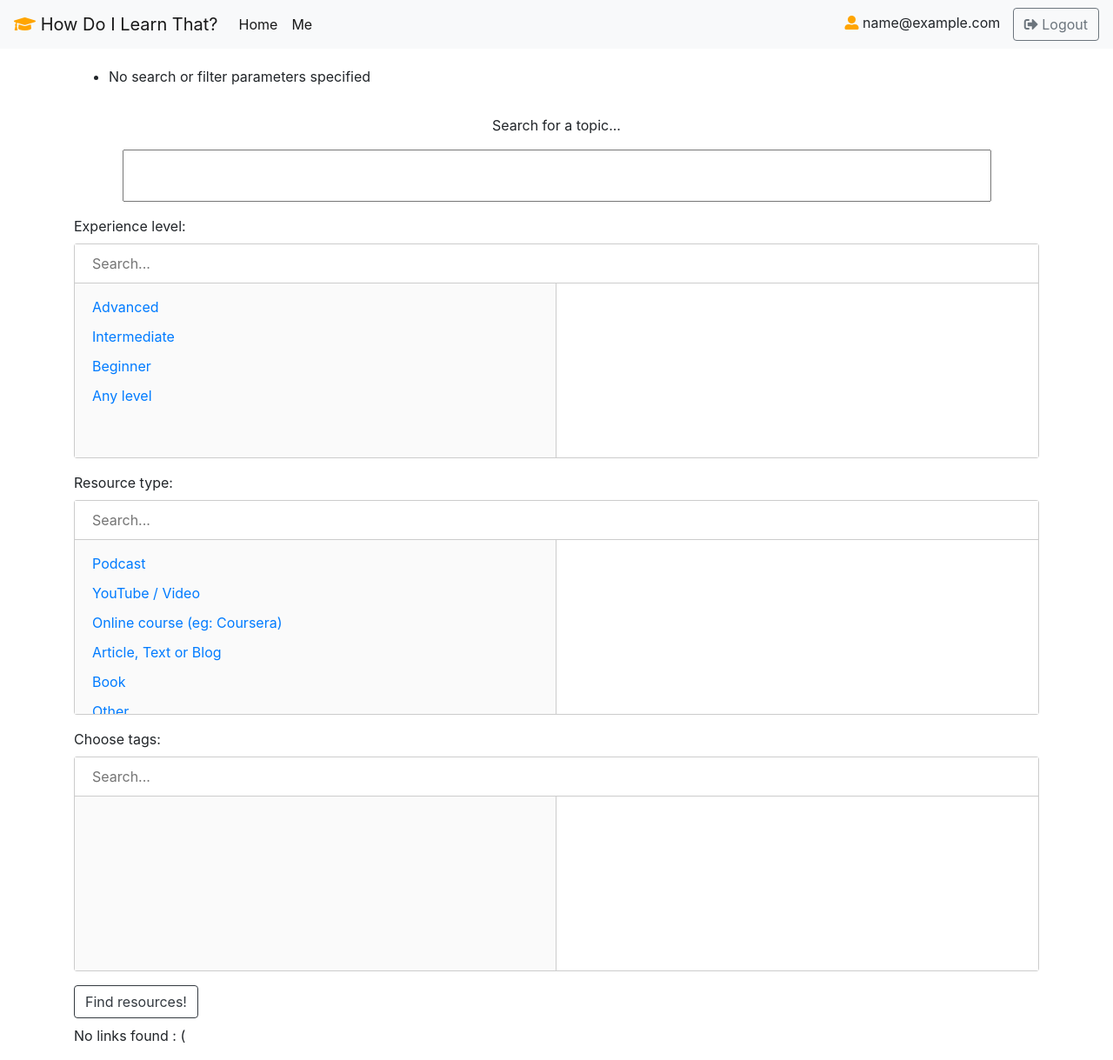
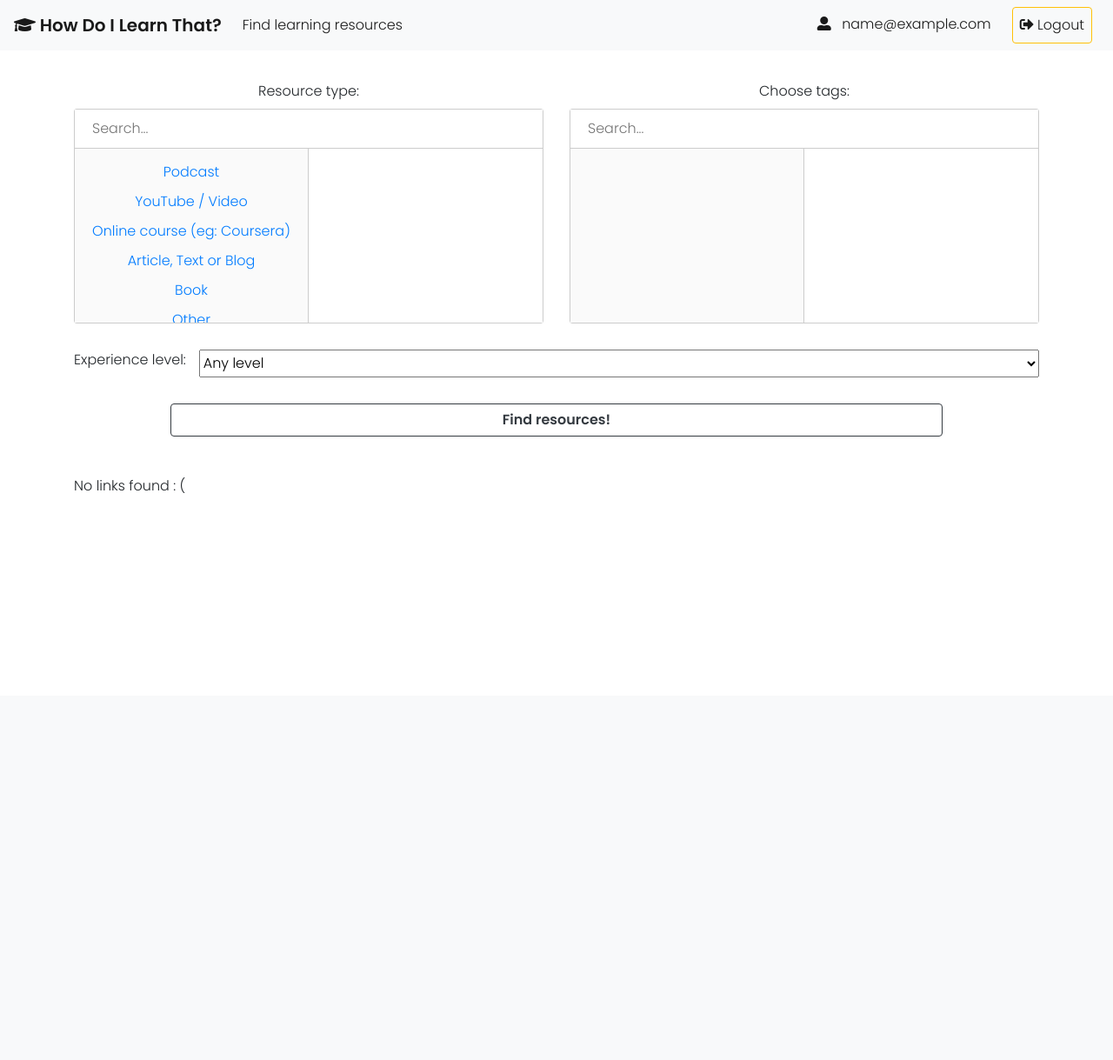
Before and after one commit to nrimsky/livlearn-v0, a Django app: page / in a window 1280 px wide. Shown: the whole page at 87% size. After the commit the page ends 567 px from the top, so only its background shows below. Run offline with Django 3.2, Linux system fonts and the light colour scheme; the visitor is signed in with stand-in values (Sample User, id 1); data that the repository does not hold is empty; some libraries are stand-ins or nearby versions.

Commit message:
formatting

```diff
--- a/authapp/views.py
+++ b/authapp/views.py
@@ -8,8 +8,9 @@ from .forms import UserRegistration, UserEditForm
 
 @login_required
 def dashboard(request):
+
     context = {
-        "welcome": "Welcome to your dashboard"
+        "welcome": "Welcome to your space on How Do I Learn That"
     }
     return render(request, 'authapp/dashboard.html', context=context)
 
--- a/howdoilearnthat/settings.py
+++ b/howdoilearnthat/settings.py
@@ -1,9 +1,6 @@
 from pathlib import Path
 import os
 
-# python manage.py makemigrations
-# python manage.py migrate
-# python manage.py createsuperuser
 
 # Build paths inside the project like this: BASE_DIR / 'subdir'.
 BASE_DIR = Path(__file__).resolve().parent.parent
@@ -118,7 +115,7 @@ STATIC_URL = '/static/'
 STATICFILES_DIRS = [STATIC_DIR, ]
 
 
-LOGIN_REDIRECT_URL = 'authapp:dashboard'
+LOGIN_REDIRECT_URL = 'links:index'
 LOGIN_URL = 'login'
 LOGOUT_URL = 'logout'
 
--- a/links/forms.py
+++ b/links/forms.py
@@ -3,16 +3,14 @@ from .models import Tag, Link
 
 
 class SearchForm(forms.Form):
-    q = forms.CharField(label='Search for a topic...', max_length=200, required=False)
-    level = forms.MultipleChoiceField(label='Experience level', choices=Link.LEVEL_CHOICES, required=False)
     type = forms.MultipleChoiceField(label='Resource type', choices=Link.TYPE_CHOICES, required=False)
     tags = forms.ModelMultipleChoiceField(label='Choose tags', queryset=Tag.objects.all(), required=False)
+    level = forms.ChoiceField(label='Experience level', choices=Link.LEVEL_CHOICES, required=False)
 
     def clean(self):
         cleaned_data = super().clean()
-        q = cleaned_data.get("q")
         level = cleaned_data.get("level")
         type = cleaned_data.get("type")
         tags = cleaned_data.get("tags")
-        if q == "" and len(level) == 0 and len(type) == 0 and len(tags) == 0:
+        if len(level) == 0 and len(type) == 0 and len(tags) == 0:
             raise forms.ValidationError("No search or filter parameters specified")
--- a/links/models.py
+++ b/links/models.py
@@ -1,18 +1,17 @@
 from django.db import models
 from django.conf import settings
+import operator
+from functools import reduce
 from django.db.models import Count
+
 
 class LinkQuerySet(models.QuerySet):
     def search(self, **kwargs):
         qs = self
         qs = qs.order_by('-created_at')
-        if kwargs.get('q', ''):
-            qs = qs.filter(models.Q(name__icontains=kwargs['q']) | models.Q(description__icontains=kwargs['q']) | models.Q(tags__name__icontains=kwargs['q']))
         if kwargs.get('level', []):
-            if "AN" not in kwargs['level'] and len(kwargs['level']) != 0:
-                levels = kwargs['level']
-                levels.append("AN")
-                qs = qs.filter(level__in=levels)
+            if "AN" not in kwargs['level']:
+                qs = qs.filter(level__in=[kwargs['level'], "AN"])
         if kwargs.get('type', []) and len(kwargs['type']) != 0:
             qs = qs.filter(type__in=kwargs['type'])
         if kwargs.get('tags', []) and len(kwargs['tags']) != 0:
@@ -32,10 +31,10 @@ class Link(models.Model):
     BEGINNER = 'BE'
     ANY = "AN"
     LEVEL_CHOICES = [
-        (ADVANCED, 'Advanced'),
+        (ANY, 'Any level'),
+        (BEGINNER, 'Beginner'),
         (INTERMEDIATE, 'Intermediate'),
-        (BEGINNER, 'Beginner'),
-        (ANY, 'Any level')
+        (ADVANCED, 'Advanced')
     ]
     level = models.CharField(
         max_length=2,
--- a/links/templates/links/index.html
+++ b/links/templates/links/index.html
@@ -1,12 +1,31 @@
 {% extends "base.html" %}
 {% block title %}Links{% endblock title %}
 {% block content %}
-    <form action="{% url 'links:index' %}" method="get">
-        {{ form.as_p }}
+    {% if searched %}
+        <p id="searched" style="height: 0"></p>
+    {% endif %}
+    <form class="search-form" action="{% url 'links:index' %}" method="get">
+        <div class="multi_selects">
+            <div class="resource_type_wrapper">
+                {{ form.type.errors }}
+                {{ form.type.label_tag }}
+                {{ form.type }}
+            </div>
+            <div class="tags_wrapper">
+                {{ form.tags.errors }}
+                {{ form.tags.label_tag }}
+                {{ form.tags }}
+            </div>
+        </div>
+        <div class="experience_level_wrapper">
+            {{ form.level.errors }}
+            {{ form.level.label_tag }}
+            {{ form.level }}
+        </div>
         <button type="submit" class="btn btn-outline-dark">Find resources!</button>
     </form>
     {% if object_list %}
-        <h1 style="width: 100%; text-align: center">{{ list_title }}</h1>
+        <h1 style="width: 100%; text-align: center" id="results">{{ list_title }}</h1>
         <div class="links">
             {% for link in object_list %}
                 <h2><a href="{% url 'links:detail' link.id %}">{{ link.name }}</a></h2>
@@ -25,12 +44,17 @@
         <p class="mt-2">No links found : (</p>
     {% endif %}
     <script>
-        const l = document.getElementById("id_level");
-        multi(l);
         const ty = document.getElementById("id_type");
         multi(ty);
         const ta = document.getElementById("id_tags");
         multi(ta);
+
+        if (document.getElementById("searched")) {
+            console.log("HELLO")
+            const searchResults = document.getElementById("results");
+            searchResults.scrollIntoView();
+        }
+
     </script>
 
 {% endblock content %}
--- a/links/views.py
+++ b/links/views.py
@@ -16,15 +16,19 @@ from .forms import SearchForm
 #     return HttpResponse(template.render({'object_list': latest_links, "list_title": "Recent links posted"}, request))
 #
 
+
+
 def search_view(request):
     form = SearchForm(request.GET)
     list_title = "Recently posted links"
+    searched = False
     if form.is_valid():
         list_title = "Search results"
         links = Link.objects.search(**form.cleaned_data)
+        searched = True
     else:
         links = Link.objects.order_by('-created_at')[:5]
-    return render(request, "links/index.html", {"form": form, "object_list": links, "list_title": list_title})
+    return render(request, "links/index.html", {"form": form, "object_list": links, "list_title": list_title, "searched": searched})
 
 
 # class SearchResultsView(ListView):
--- a/static/css/style.css
+++ b/static/css/style.css
@@ -1,6 +1,7 @@
 .bg-gray {
     background-color: lightgray;
 }
+
 .main {
     background-color: white;
 }
@@ -16,24 +17,81 @@
     max-width: 700px;
 }
 
-input#id_q {
-    display: block;
-    width: 90%;
-    margin-left: auto;
-    margin-right: auto;
-    padding: 1rem;
-    margin-bottom: 1rem;
+body {
+    font-family: 'Poppins', -apple-system, BlinkMacSystemFont, "Segoe UI", Roboto, "Helvetica Neue", Arial, sans-serif, "Apple Color Emoji", "Segoe UI Emoji", "Segoe UI Symbol";
+    font-weight: 150;
 }
 
-label[for=id_q] {
-    display: block;
-    width: 100%;
-    text-align: center;
-    margin: auto;
-    padding: 1rem;
+h1, h2, h3 {
+    font-weight: 600;
 }
 
-select {
-    max-width: 700px;
-    margin: auto;
+.bold-text {
+    font-weight: 600;
 }
+
+.experience_level_wrapper {
+    display: flex;
+    margin: 15px 0;
+}
+
+.experience_level_wrapper select {
+    flex: 1 1 auto;
+    margin-left: 15px;
+}
+
+.resource_type_wrapper {
+    width: 50%;
+    display: inline;
+    margin-right: 15px;
+    margin-top: 15px;
+    margin-bottom: 15px;
+}
+
+.tags_wrapper {
+    width: 50%;
+    display: inline;
+    margin-left: 15px;
+    margin-top: 15px;
+    margin-bottom: 15px;
+}
+
+.multi_selects {
+    display: flex;
+    width: 100%;
+}
+
+.search-form button.btn {
+    margin: 15px auto;
+    width: 80%;
+}
+
+
+form button.btn {
+    font-weight: 600;
+}
+
+.search-form {
+    text-align: center;
+    margin-bottom: 30px;
+}
+
+
+@media (max-width: 765px) {
+
+    .resource_type_wrapper {
+        width: 100%;
+        display: block;
+    }
+
+    .tags_wrapper {
+        width: 100%;
+        display: block;
+    }
+
+    .multi_selects {
+        display: block;
+        width: 100%;
+    }
+
+}
--- a/templates/base.html
+++ b/templates/base.html
@@ -15,9 +15,14 @@
     <link rel="stylesheet" href="https://use.fontawesome.com/releases/v5.15.1/css/all.css"
         integrity="sha384-vp86vTRFVJgpjF9jiIGPEEqYqlDwgyBgEF109VFjmqGmIY/Y4HV4d3Gp2irVfcrp" crossorigin="anonymous">
 
+    <!-- Font -->
+    <link rel="preconnect" href="https://fonts.gstatic.com">
+    <link href="https://fonts.googleapis.com/css2?family=Poppins:wght@300;600&display=swap" rel="stylesheet">
+
     <!-- CSS -->
+    <link rel="stylesheet" href="{% static 'css/multi.min.css' %}">
     <link rel="stylesheet" href="{% static 'css/style.css' %}">
-    <link rel="stylesheet" href="{% static 'css/multi.min.css' %}">
+
     <script src="{% static 'js/multi.min.js' %}"></script>
 
     <title>{% block title %}{% endblock title %}</title>
--- a/templates/navbar.html
+++ b/templates/navbar.html
@@ -1,31 +1,34 @@
 <nav class="navbar navbar-expand-lg navbar-light bg-light">
 
-    <a class="navbar-brand" href="{% url 'links:index' %}"><i class="fas fa-graduation-cap" style="color: orange"></i> How Do I Learn That?</a>
+    <a class="navbar-brand bold-text" href="{% url 'links:index' %}"><i class="fas fa-graduation-cap"></i> How Do I Learn That?</a>
 
     <button class="navbar-toggler" type="button" data-toggle="collapse" data-target="#navbarSupportedContent"
-        aria-controls="navbarSupportedContent" aria-expanded="false" aria-label="Toggle navigation">
+            aria-controls="navbarSupportedContent" aria-expanded="false" aria-label="Toggle navigation">
         <span class="navbar-toggler-icon"></span>
     </button>
 
     <div class="collapse navbar-collapse" id="navbarSupportedContent">
         <ul class="navbar-nav mr-auto">
             <li class="nav-item active">
-                <a class="nav-link" href="{% url 'links:index' %}">Home</a>
+                <a class="nav-link" href="{% url 'links:index' %}">Find learning resources</a>
             </li>
+        </ul>
+        <ul class="navbar-nav ml-auto navbar-right">
             {% if request.user.is_authenticated %}
                 <li class="nav-item active">
-                    <a class="nav-link" href="{% url 'authapp:dashboard' %}">Me</a>
+                    <a class="nav-link mx-md-2 my-2 my-md-0" href="{% url 'authapp:dashboard' %}"><i class="fas fa-user-alt mr-2"></i> {{ user.email }}</a>
+                </li>
+                <li class="nav-item active">
+                    <a href="{% url 'authapp:logout' %}" class="btn btn-outline-warning nav-link mx-md-2 my-2 my-md-0"><i class="fas fa-sign-out-alt"></i> Logout</a>
+                </li>
+            {% else %}
+                <li class="nav-item active">
+                    <a href="{% url 'authapp:login' %}" class="btn btn-outline-warning nav-link mx-md-2 my-2 my-md-0">Login</a>
+                </li>
+                <li class="nav-item active">
+                    <a href="{% url 'authapp:register' %}" class="btn btn-outline-info nav-link mx-md-2 my-2 my-md-0">Register</a>
                 </li>
             {% endif %}
         </ul>
-        <span>
-            {% if request.user.is_authenticated %}
-                <i class="fas fa-user-alt" style="color: orange"></i> {{user.email}}
-                <a href="{% url 'authapp:logout' %}" class="btn btn-outline-secondary" style="margin-left: 10px"><i class="fas fa-sign-out-alt"></i> Logout</a>
-            {% else %}
-                <a href="{% url 'authapp:login' %}" class="btn btn-outline-secondary">Login</a>
-                <a href="{% url 'authapp:register' %}" class="btn btn-outline-info">Register</a>
-            {% endif %}
-        </span>
     </div>
 </nav>
```
Also changed, not shown: howdoilearnthat/stopwords.txt (added, +128 -0 lines).
